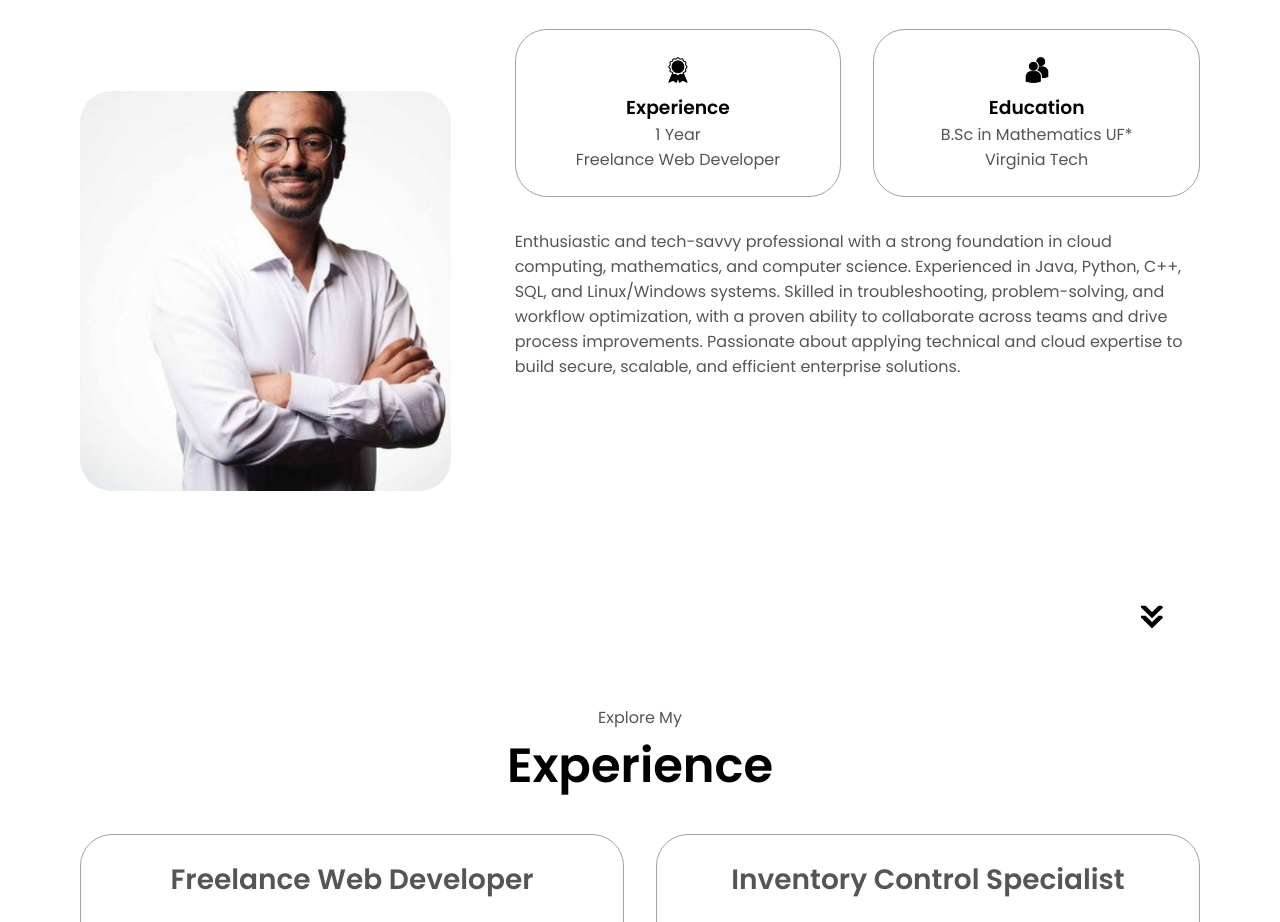
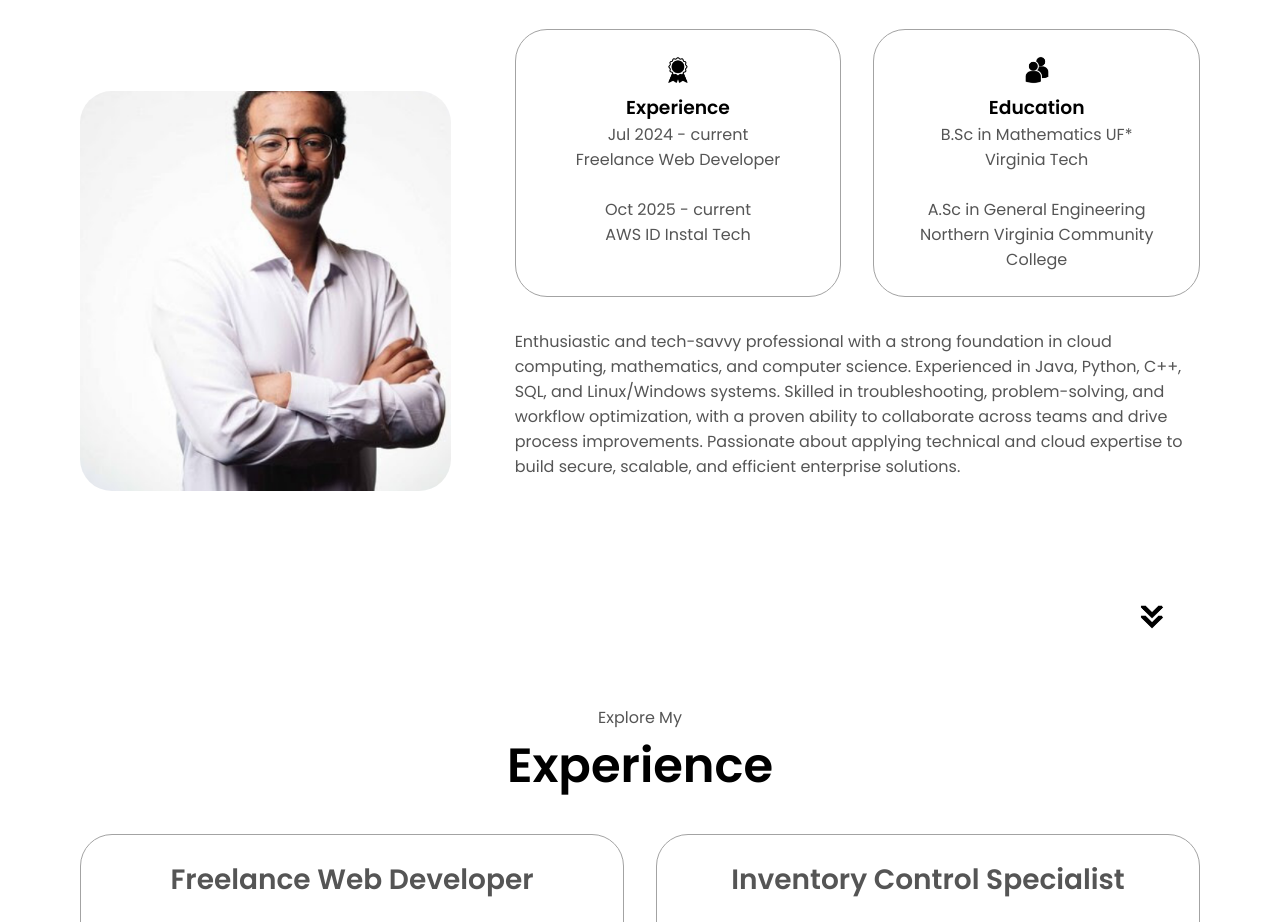
Before and after one commit to michaelgirma12/portfolio-website, a plain HTML site: page index.html in a window 1280 px wide. Shown: the part 991-1913 px from the top of the page. Drawn offline with Linux system fonts and the light colour scheme; no server answers.

Commit message:
updated about me seciton

```diff
--- a/index.html
+++ b/index.html
@@ -84,7 +84,9 @@
                         class="icon"
                         >
                         <h3>Experience</h3>
-                        <p>1 Year <br /> Freelance Web Developer</p>
+                        <p>Jul 2024 - current<br /> Freelance Web Developer</p>
+                        <br />
+                        <p>Oct 2025 - current<br /> AWS ID Instal Tech </p>
                     </div>
                     <div class="details-container">
                         <img
@@ -93,6 +95,8 @@
                         class="icon">
                         <h3>Education</h3>
                         <p>B.Sc in Mathematics UF*<br /> Virginia Tech </p>
+                        <br />
+                        <p>A.Sc in General Engineering <br /> Northern Virginia Community College</p>
                     </div>
                 </div>
                 <div class="text-container">
```
